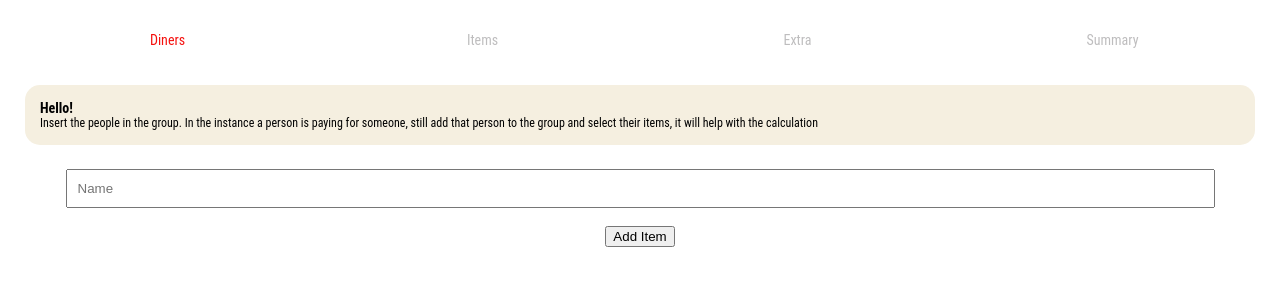
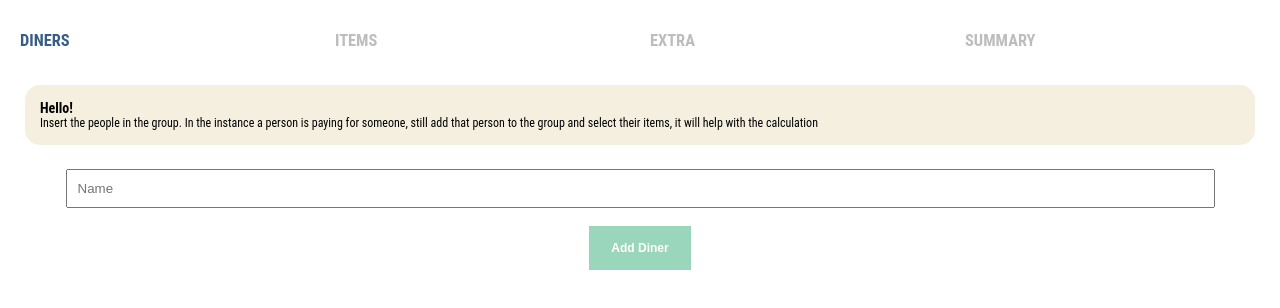
Before and after one commit to mabeabe28/restaurant-bill-splitter, a React app: page / in a window 1280 px wide. Built offline with nearby package versions, Linux system fonts and the light colour scheme.

Commit message:
Styling updates

```diff
--- a/src/components/App/app.scss
+++ b/src/components/App/app.scss
@@ -28,3 +28,20 @@ form{
         margin:8px;
     }
 }
+
+button{
+        background-color: #9ad6bb; /* Green */
+        border: none;
+        color: white;
+        padding: 15px 22px;
+        text-align: center;
+        text-decoration: none;
+        display: inline-block;
+        font-size: 12px;
+        font-weight: bold;
+
+        &:hover{
+            background-color: #7fb19a;
+            cursor: pointer;
+        }
+}
--- a/src/components/Diners/index.js
+++ b/src/components/Diners/index.js
@@ -52,7 +52,7 @@ const Diners = (props) => {
 
 
 
-            <button type="submit">Add Item</button>
+            <button type="submit">Add Diner</button>
           </form>
 
     </React.Fragment>
--- a/src/components/ExtraCharges/index.js
+++ b/src/components/ExtraCharges/index.js
@@ -50,7 +50,7 @@ const ExtraCharges = (props) => {
               <input id="amount" onChange={handleInputChange} type="text" value={inputs.amount} placeholder="Amount" required={true}/>
             </div>
 
-            <button type="submit">Add Item</button>
+            <button type="submit">Add Extra Charge</button>
           </form>
 
     </React.Fragment>
--- a/src/components/Items/item.scss
+++ b/src/components/Items/item.scss
@@ -1,5 +1,4 @@
 .receipt_list{
-    margin: 10px;
     .item-list{
         list-style-type: none;
         margin: 0;
--- a/src/components/Receipt/index.js
+++ b/src/components/Receipt/index.js
@@ -88,10 +88,10 @@ const Receipt = () => {
 
         <Tabs className="receipt-body">
           <TabList className="receipt-header">
-            <Tab>Diners</Tab>
-            <Tab>Items</Tab>
-            <Tab>Extra</Tab>
-            <Tab>Summary</Tab>
+            <Tab><h3>DINERS</h3></Tab>
+            <Tab><h3>ITEMS</h3></Tab>
+            <Tab><h3>EXTRA</h3></Tab>
+            <Tab><h3>SUMMARY</h3></Tab>
           </TabList>
 
           <TabPanel className="receipt__diners section">
--- a/src/components/Receipt/receipt.scss
+++ b/src/components/Receipt/receipt.scss
@@ -16,18 +16,18 @@
             background-color: #ffffff;
             z-index: 99;
             font-size: 14px;
-
+            margin-left: 10px;
             li.react-tabs__tab {
                 height: 100%;
                 width: 25%;
                 //float: left;
                 display: flex;
-                justify-content: center;
+                justify-content: left;
                 align-items: center;
                 color: #BEBDBE;
 
                 &--selected{
-                    color: #F5100E;
+                    color: #375c85;
                 }
             }
 
@@ -54,7 +54,7 @@
 
         .react-tabs__tab-panel--selected{
                     //margin-top: 60px;
-                    height: 100%;
+                    height: 100vh;
                     padding:5px
         }
     }
```
Also changed, not shown: dist/billsplit.css.
